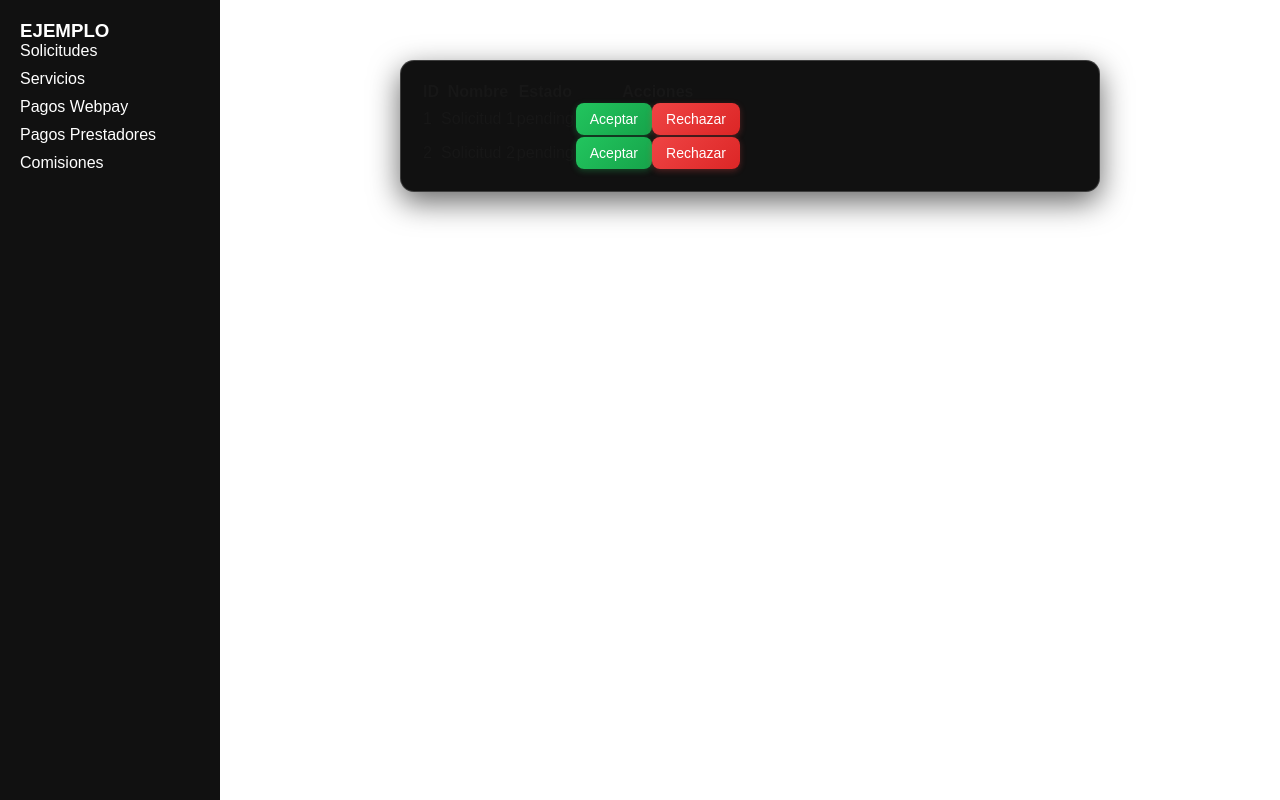
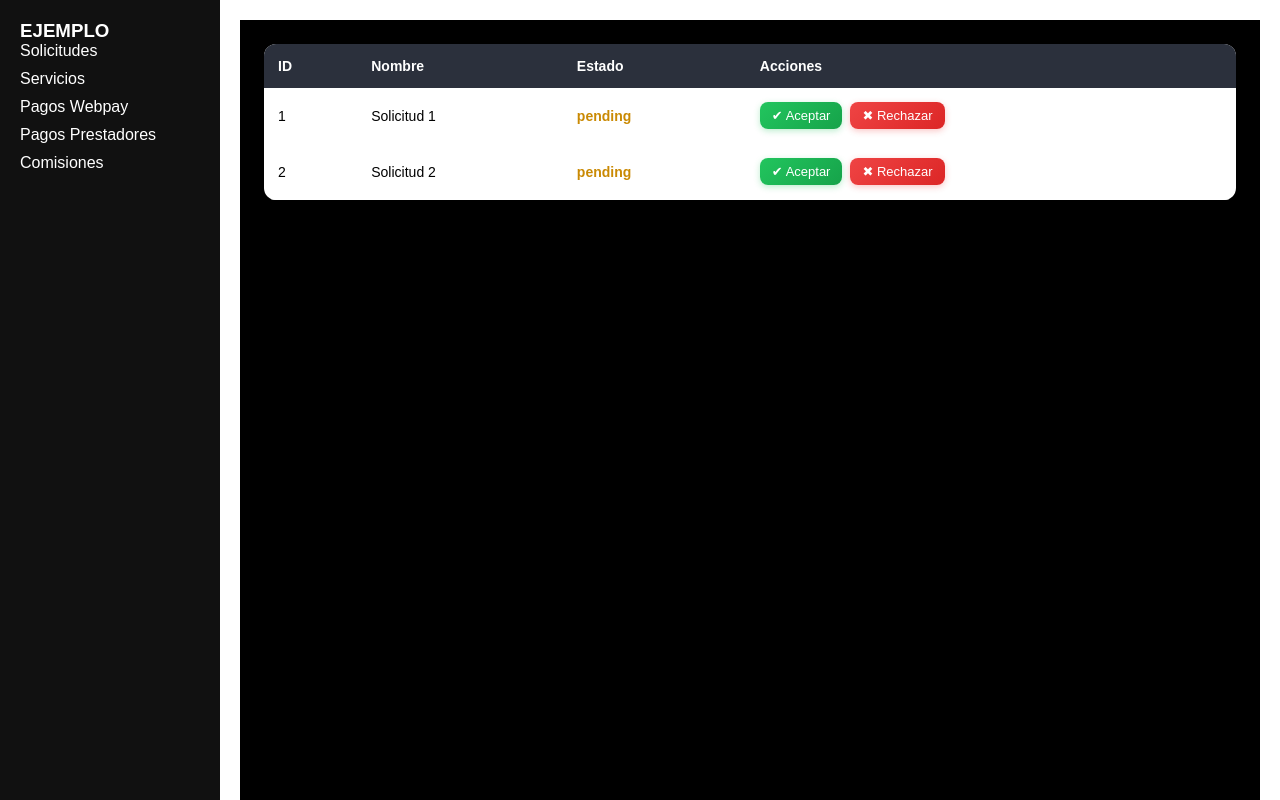
Before and after one commit to EduVale581/admin, a Next.js app: page /dashboard/providers in a window 1280 px wide. Built offline with nearby package versions, Linux system fonts and the light colour scheme.

Commit message:
feature:new-button
diseño 2.0 boton

```diff
--- a/src/app/dashboard/providers/page.providers.module.css
+++ b/src/app/dashboard/providers/page.providers.module.css
@@ -1,40 +1,66 @@
-.actions {
-  display: flex;
-  gap: 8px;
+/* Contenedor */
+.container {
+  padding: 24px;
+  background-color: #000000;
+  min-height: 100vh;
+  font-family: Arial, Helvetica, sans-serif;
 }
 
-.container {
-  max-width: 700px;
-  margin: 40px auto;
-  padding: 20px;
-
-  background-color: #111;
-  border: 1px solid #ffffff30;
-
-  border-radius: 14px;
-
-  box-shadow: 0 10px 30px rgba(0,0,0,0.6);
+/* Tabla */
+.table {
+  width: 100%;
+  border-collapse: collapse;
+  background: rgb(255, 255, 255);
+  border-radius: 12px;
+  overflow: hidden;
+  box-shadow: 0 4px 12px rgba(0, 0, 0, 0.05);
+}
+.Text{
+  color: black;
 }
 
+/* Header */
+.table thead {
+  background-color: #2b303c;
+  color: rgb(255, 255, 255);
+}
+
+.table th {
+  text-align: left;
+  padding: 14px;
+  font-size: 14px;
+  font-weight: 600;
+}
+
+/* Celdas */
+.table td {
+  padding: 14px;
+  border-bottom: 1px solid #ffffff;
+  font-size: 14px;
+}
+
+/* Hover fila */
+.table tbody tr:hover {
+  background-color: #9d9d9d;
+  transition: 0.2s;
+}
+
+/* Botones base */
 .btn {
-  display: inline-flex;
-  align-items: center;
-  gap: 6px;
-
-  padding: 8px 14px;
-  font-size: 14px;
-  font-weight: 500;
-
+  padding: 6px 12px;
+  margin-right: 8px;
   border-radius: 8px;
   border: none;
   cursor: pointer;
-
+  font-size: 13px;
+  font-weight: 500;
   transition: all 0.2s ease;
 }
 
+/* Aceptar */
 .btn-accept {
   background: linear-gradient(135deg, #22c55e, #16a34a);
-  color: #fff;
+  color: rgb(255, 255, 255);
   box-shadow: 0 2px 6px rgba(34, 197, 94, 0.3);
 }
 
@@ -43,13 +69,10 @@
   box-shadow: 0 4px 10px rgba(34, 197, 94, 0.4);
 }
 
-.btn-accept:active {
-  transform: scale(0.97);
-}
-
+/* Rechazar */
 .btn-reject {
   background: linear-gradient(135deg, #ef4444, #dc2626);
-  color: #fff;
+  color: white;
   box-shadow: 0 2px 6px rgba(239, 68, 68, 0.3);
 }
 
@@ -58,19 +81,32 @@
   box-shadow: 0 4px 10px rgba(239, 68, 68, 0.4);
 }
 
-.btn-reject:active {
-  transform: scale(0.97);
+/* Click */
+.btn:active {
+  transform: scale(0.96);
 }
 
-.btn:focus {
-  outline: none;
-  box-shadow: 0 0 0 3px rgba(59, 130, 246, 0.4);
-}
-
+/* Disabled */
 .btn:disabled {
   background: #d1d5db;
-  color: #6b7280;
+  color: #556fa4;
   cursor: not-allowed;
   box-shadow: none;
   transform: none;
 }
+
+/* Estados */
+.approved {
+  color: #16a34a;
+  font-weight: 600;
+}
+
+.rejected {
+  color: #dc2626;
+  font-weight: 600;
+}
+
+.pending {
+  color: #ca8a04;
+  font-weight: 600;
+}
--- a/src/app/dashboard/providers/page.tsx
+++ b/src/app/dashboard/providers/page.tsx
@@ -2,6 +2,7 @@
 
 import { useState } from "react";
 import styles from "./page.providers.module.css";
+
 type Company = {
   id: string;
   name: string;
@@ -45,18 +46,45 @@ export default function RequestTable() {
 
         <tbody>
           {requests.map(req => (
-          <tr key={req.id}>
+            <tr className={styles.Text} key={req.id}>
               <td>{req.id}</td>
               <td>{req.name}</td>
-            <td>{req.status}</td>
+
+              {/* Estado con color */}
+              <td className={styles[req.status]}>
+                {req.status}
+              </td>
+
              <td>
-              <button className={`${styles.btn} ${styles["btn-accept"]}`} onClick={() => handleAccept(req.id)} disabled={req.status !== "pending"}>
-                Aceptar
+  {req.status === "pending" && (
+    <>
+      <button
+        className={`${styles.btn} ${styles["btn-accept"]}`}
+        onClick={() => handleAccept(req.id)}
+      >
+        ✔ Aceptar
       </button>
 
-              <button className={`${styles.btn} ${styles["btn-reject"]}`} onClick={() => handleReject(req.id)} disabled={req.status !== "pending"}>
-                Rechazar
+      <button
+        className={`${styles.btn} ${styles["btn-reject"]}`}
+        onClick={() => handleReject(req.id)}
+      >
+        ✖ Rechazar
       </button>
+    </>
+  )}
+
+  {req.status === "approved" && (
+    <button className={`${styles.btn} ${styles["btn-accept"]}`}>
+      ✔ Aceptado
+    </button>
+  )}
+
+  {req.status === "rejected" && (
+    <button className={`${styles.btn} ${styles["btn-reject"]}`}>
+      ✖ Rechazado
+    </button>
+  )}
 </td>
             </tr>
           ))}
```
Lines whose indentation alone changed are shown as unchanged.
